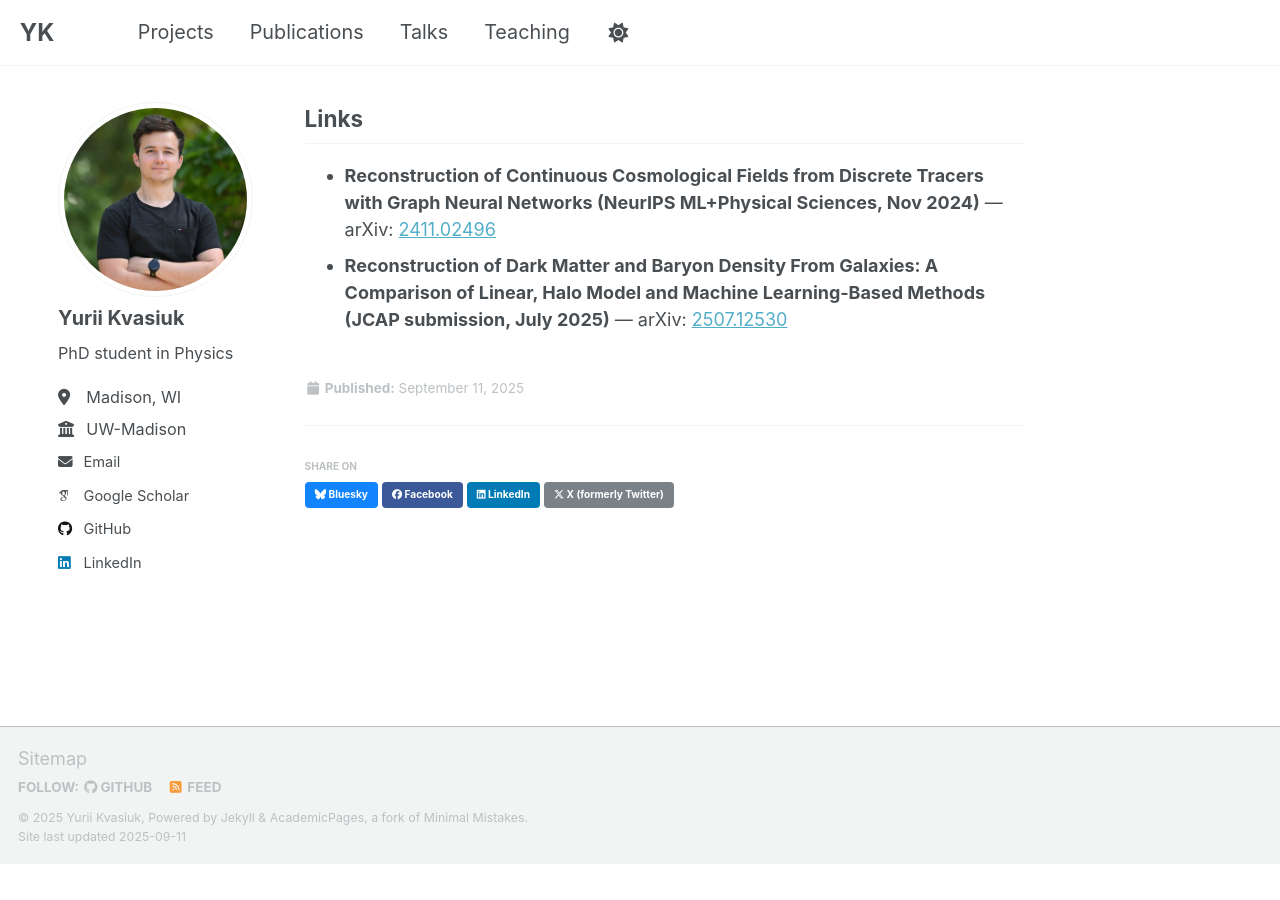
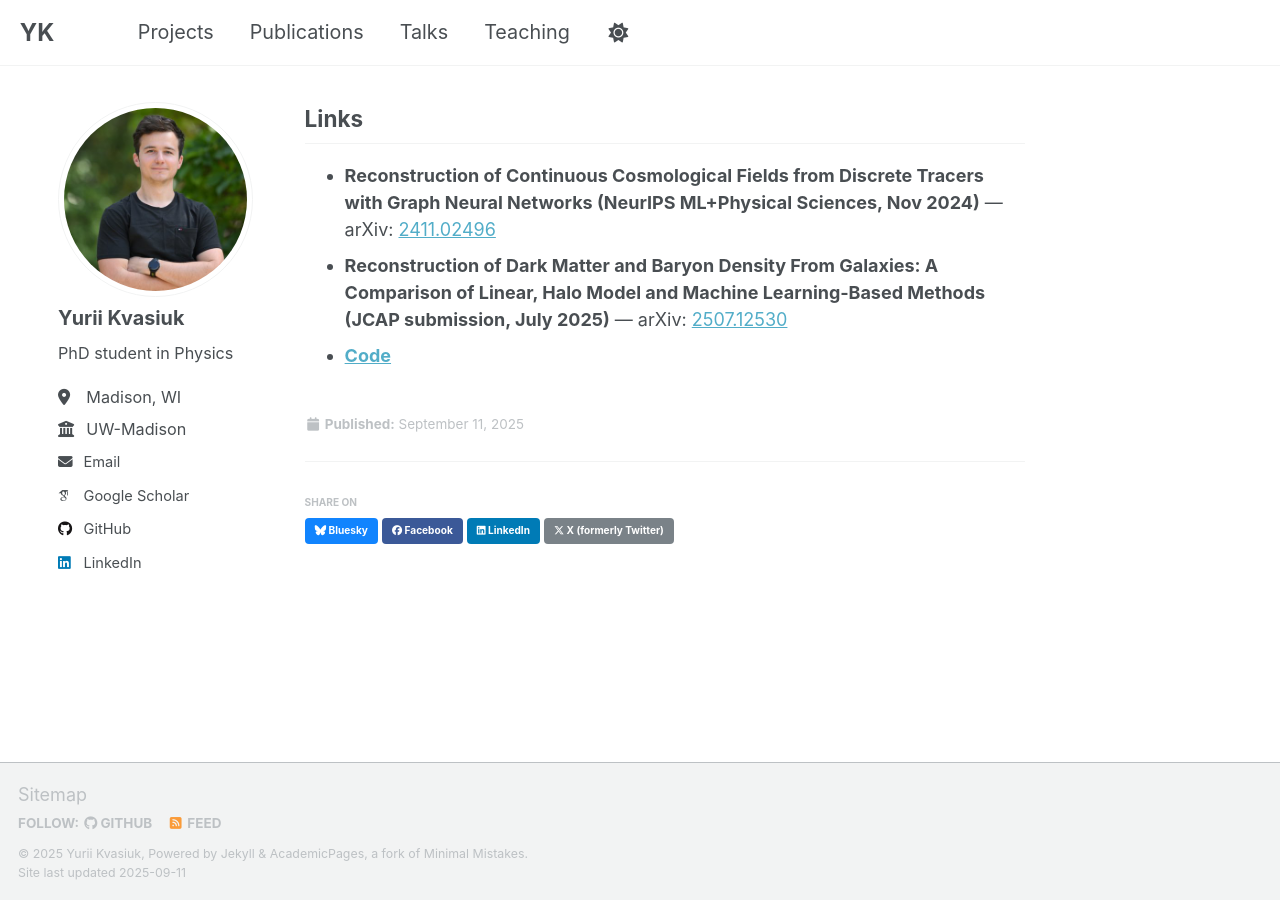
Before and after one commit to ykvasiuk/ykvasiuk.github.io, a Jekyll site: the page built from _projects/project3.md, in a window 1280 px wide and 900 px high, scrolled down 2131 px. Built offline with Jekyll 4.4.1, drawn with Linux system fonts in a browser that asks for light colours; some web fonts are replaced; a script that is not in the unit is left out; before the commit the page ends 2995 px from its top, so only the background shows below that.

Commit message:
Update project3.md

```diff
--- a/_projects/project3.md
+++ b/_projects/project3.md
@@ -52,3 +52,4 @@ A systematic comparison against traditional approaches highlights the advantage
 
 - **Reconstruction of Continuous Cosmological Fields from Discrete Tracers with Graph Neural Networks (NeurIPS ML+Physical Sciences, Nov 2024)** — arXiv: [2411.02496](https://arxiv.org/abs/2411.02496)
 - **Reconstruction of Dark Matter and Baryon Density From Galaxies: A Comparison of Linear, Halo Model and Machine Learning‑Based Methods (JCAP submission, July 2025)** — arXiv: [2507.12530](https://arxiv.org/abs/2507.12530)
+- **[Code](https://github.com/ykvasiuk/g2fnet)**
```
